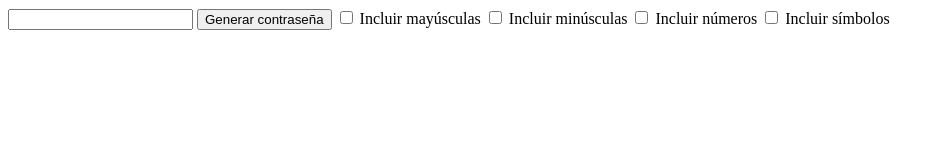
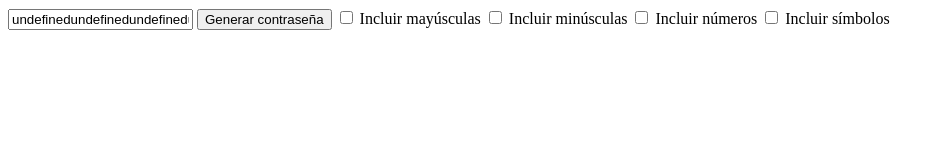
Before and after one commit to sergiiomg/Generador-de-contrasenas, a plain HTML site: page index.html in a window 1280 px wide. Both pictures are taken after a click on the button "Generar contraseña". Shown: the whole page, without its empty margins (0-945 px from the left). Drawn offline with Linux system fonts and the light colour scheme.

Commit message:
Implementada la funcion de generar contraseñas

```diff
--- a/index.html
+++ b/index.html
@@ -23,5 +23,6 @@
             <input type="checkbox" id="simbolos"> Incluir símbolos
         </label>
     </div>
+    <script src="js/script.js"></script>
 </body>
 </html>
--- a/js/script.js
+++ b/js/script.js
@@ -0,0 +1,51 @@
+//Guardamos en esta variable el botón para generar la contraseña obteniendo su id
+let generar = document.getElementById('generar');
+
+//Le añadimos un eventListener para generar la contraseña al hacer click
+generar.addEventListener('click', function(){
+    //Guardamos en una variable todas las letras mayúsculas
+    let mayusculas = 'ABCDEFGHIJKLMNÑOPQRSTUVWXYZ';
+    //Guardamos en una variable todas las letras minúsculas
+    let minusculas = 'abcdefghijklmnñopqrstuvwxyz';
+    //Guardamos en una variable todas los números
+    let numeros = '1234567890';
+    //Guardamos en una variable todas los sínbolos
+    let simbolos = '!@#$%^&*()-_=+[]{}<>?,.'
+
+    //Creamos variables que devolverán true por cada tipo de caracter que active el usuario
+    let incluirMayusculas = document.getElementById("mayusculas").checked;
+    let incluirMinusculas = document.getElementById("minusculas").checked;
+    let incluirNumeros = document.getElementById("numeros").checked;
+    let incluirSimbolos = document.getElementById("simbolos").checked;
+
+    //Creamos una variable donde se guardaran todos los caracteres que la contraseña podrá contener
+    let caracteresPermitidos = '';
+
+    //Por cada tipo de carácter que haya activado el usuario, se le añadiran los caracteres disponibles a la variable caracteresPermitidos
+    if(incluirMayusculas) caracteresPermitidos += mayusculas;
+    if(incluirMinusculas) caracteresPermitidos += minusculas;
+    if(incluirNumeros) caracteresPermitidos += numeros;
+    if(incluirSimbolos) caracteresPermitidos += simbolos;
+
+    //Si el usuario no selecciona ningún tipo de caracter, se mostrará una alerta con el siguiente mensaje:
+    if(caracteresPermitidos === ''){
+        alert('Selecciona al menos un tipo de caracter');
+    }
+
+    //En esta variable se almacenará la contraseña generada
+    let password = '';
+    let longitud = 12;
+
+
+    for(let i=0;i<longitud;i++){
+        /**
+         * Generamos un número entre 0 y 1 que será multiplicado por el número de caracteres disponibles. Ese número será redondeado a la baja
+         * y será el caracter que utilicemos.
+         */
+        let randomIndex = Math.floor(Math.random() * caracteresPermitidos.length);
+        password += caracteresPermitidos[randomIndex];
+    }
+
+    document.getElementById("contraseña").value = password;
+
+});
```
